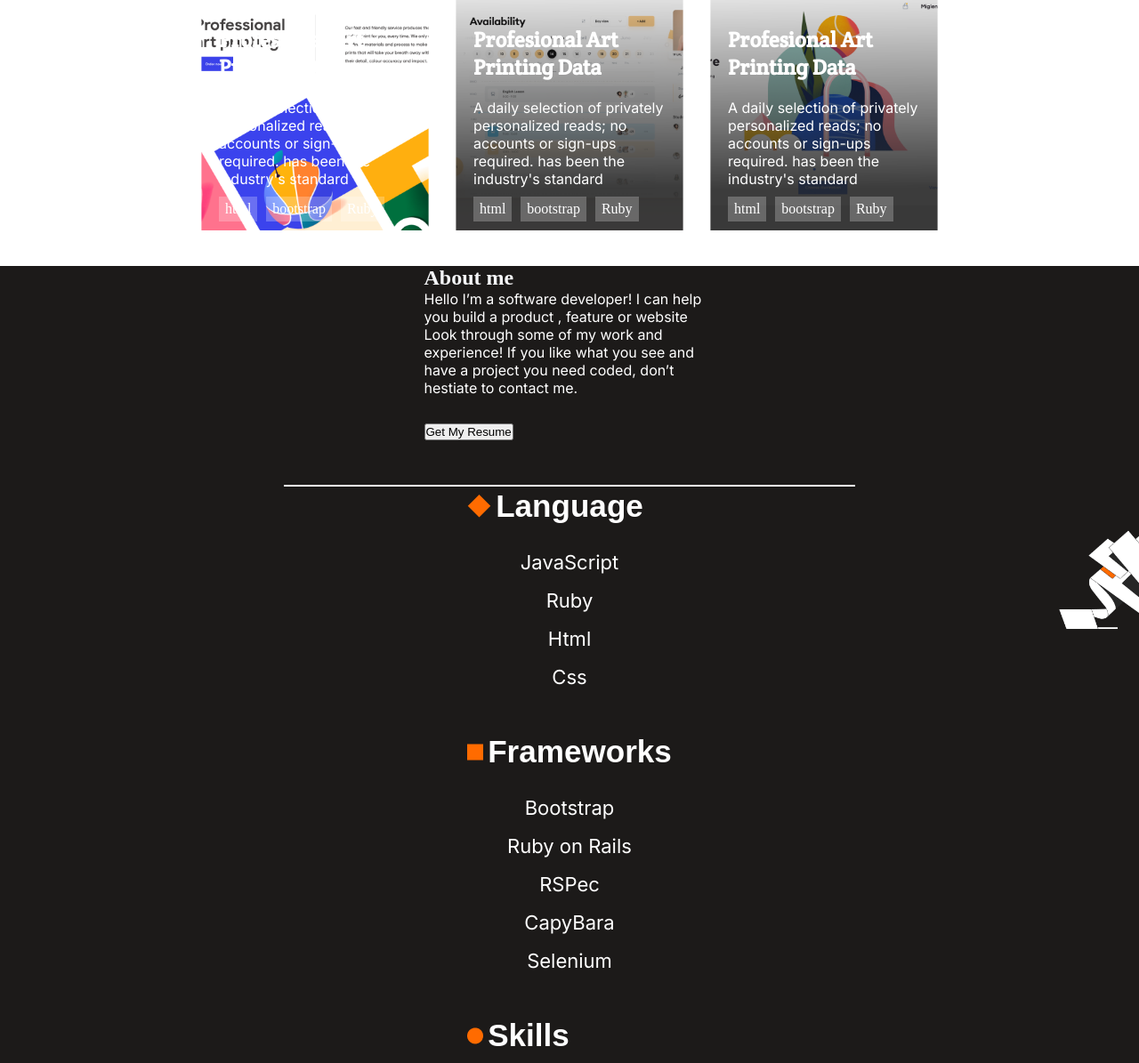
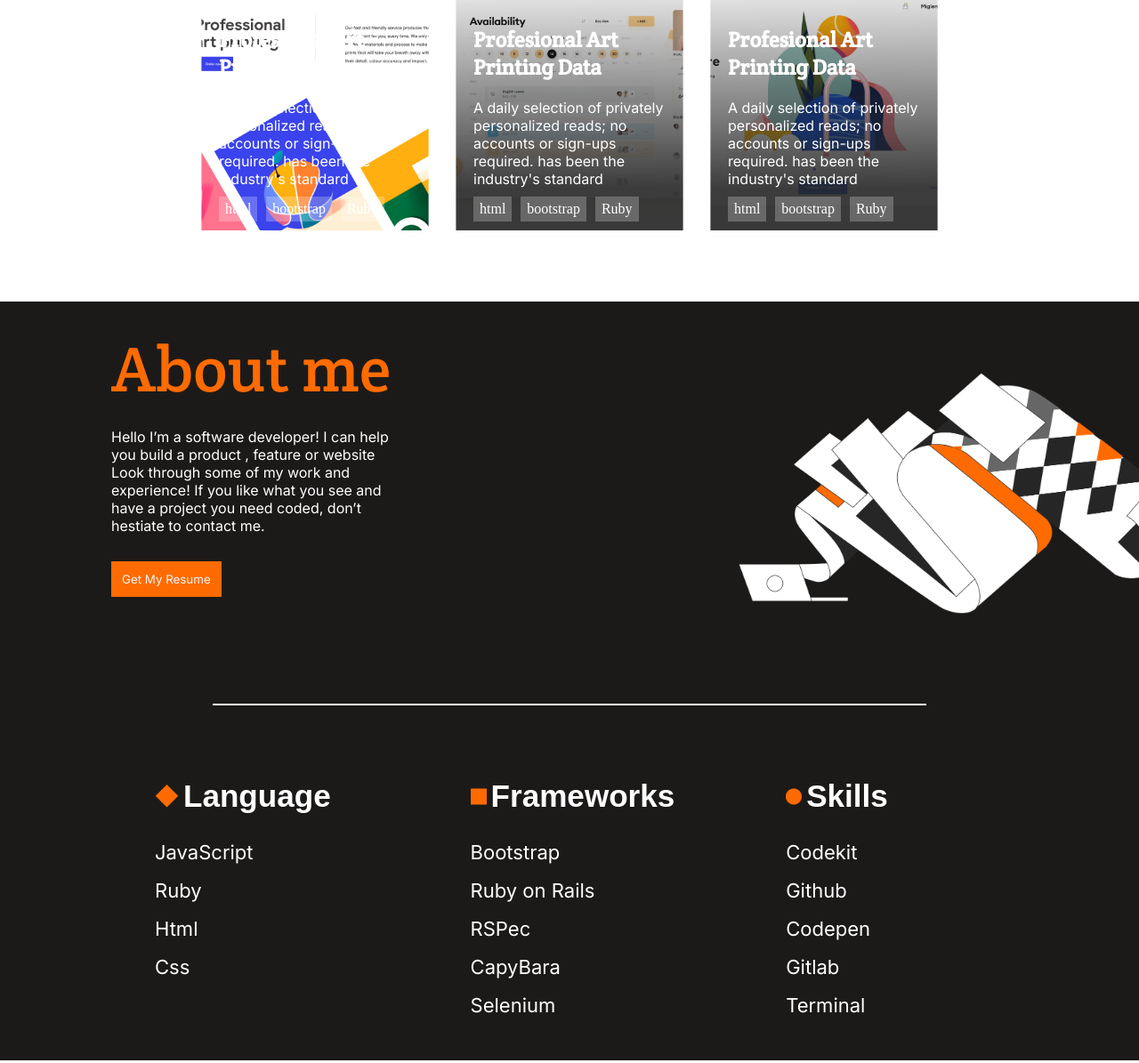
Before and after one commit to Zainab-Alzubair/portfolio, a website: page index.html in a window 1280 px wide. Shown: the part 1883-3078 px from the top of the page at 89% size. Drawn offline with Linux system fonts and the light colour scheme.

Commit message:
Add style to about-me section

```diff
--- a/styles.css
+++ b/styles.css
@@ -631,7 +631,7 @@ footer {
     font-size: 18px;
     text-decoration: none;
   }
-}
+
 
 /* Main section */
 .main {
@@ -953,3 +953,120 @@ hr {
   color: #fff;
   background: rgba(255, 255, 255, 0.24);
 }
+ /** About me SECTION**/
+ .about-me {
+  display: flex;
+  flex-direction: column;
+  margin-top: 80px;
+  background-color: #1c1a19;
+  color: #f4f5f7;
+  background-image: url("img/about-me.png");
+  background-repeat: no-repeat;
+  background-size: 450px;
+  background-position: right 80px;
+}
+
+.about-me > .aboutme-flex {
+  display: flex;
+  flex-direction: column;
+  width: 100vh;
+  padding-right: 230px;
+}
+
+.about-me > .aboutme-flex > h1 {
+  float: left;
+  color: #ff6b00;
+  padding-top: 30px;
+  padding-bottom: 20px;
+  font-family: 'Crete Round', sans-serif;
+  font-weight: 400;
+  font-size: 72px;
+}
+
+.about-me > .aboutme-flex > h3 {
+  float: left;
+  color: white;
+  padding-bottom: 5px;
+  width: 327px;
+  text-align: center;
+  font-family: 'Inter', sans-serif;
+  font-style: normal;
+  font-weight: 400;
+  font-size: 16px;
+  line-height: 24px;
+}
+
+.aboutme-flex > .introduction {
+  float: left;
+  color: white;
+  padding-bottom: 30px;
+  width: 327px;
+  text-align: left;
+  font-family: 'Inter', sans-serif;
+  font-style: normal;
+  font-weight: 400;
+  font-size: 16px;
+  line-height: 20px;
+}
+
+.about-me > .aboutme-flex > button {
+  float: left;
+  color: #f4f5f7;
+  background-color: #ff6b00;
+  border: none;
+  align-items: left;
+  text-align: center;
+  padding: 12px;
+  font-family: 'Inter', sans-serif;
+  margin-bottom: 50px;
+  max-width: fit-content;
+}
+
+.about-me > button:hover {
+  background: #fff5e1;
+  border: 1px solid #f55800;
+  color: #f55800;
+}
+
+.line {
+  margin-top: 70px;
+  border: 1px solid #fff;
+  width: 100vh;
+  margin-bottom: 80px;
+}
+
+.header-grid {
+  display: grid;
+  grid-template-columns: 30% 30% 30%;
+  gap: 120px;
+  padding-right: 150px;
+}
+
+.header-grid > .header-flex {
+  display: flex;
+  flex-direction: row;
+  padding-bottom: 20px;
+  font-family: 'InaiMathi', sans-serif;
+  font-style: normal;
+  font-weight: 700;
+  font-size: 30px;
+  line-height: 44px;
+  align-items: left;
+  gap: 5px;
+  color: #fff;
+}
+
+.about-me-list {
+  font-family: 'Inter', sans-serif;
+  font-style: normal;
+  font-weight: 400;
+  font-size: 22px;
+  line-height: 43px;
+  display: flex;
+  flex-direction: column;
+  align-items: baseline;
+  color: #fff;
+  list-style: none;
+  margin-bottom: 40px;
+}
+}
```
